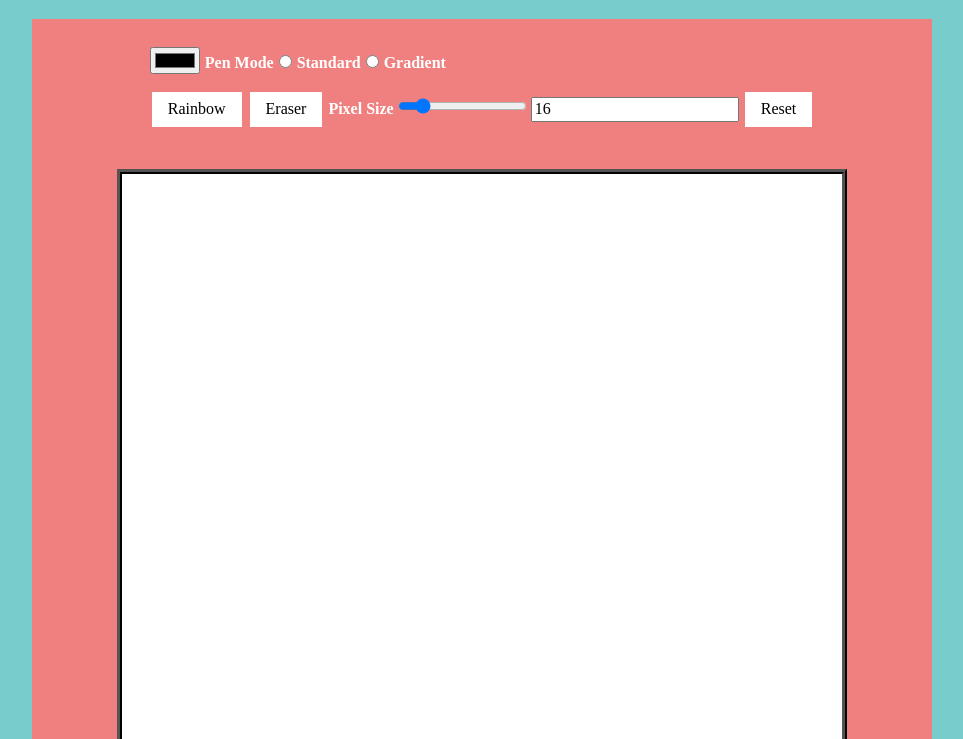
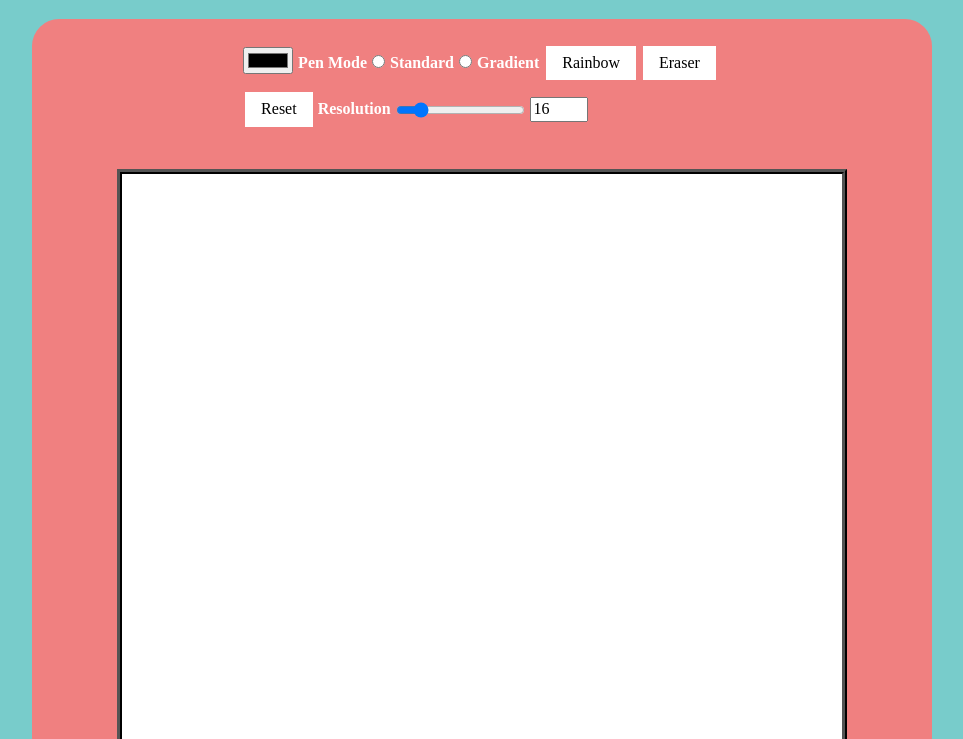
Before and after one commit to HakNart/Etch-A-Sketch, a plain HTML site: page index.html in a window 1280 px wide. Shown: the part 61-800 px from the top of the page, without its empty margins (158-1121 px from the left). Drawn offline with Linux system fonts and the light colour scheme.

Commit message:
Style the pixel setting panel

```diff
--- a/index.html
+++ b/index.html
@@ -17,13 +17,16 @@
                     <label for="standard">Standard</label>
                     <input type="radio" name="pen-mode" id="gradient" value='gradient'>
                     <label for='gradient'>Gradient</label>
+                    <button id='rainbow' class='button'>Rainbow</button>
+                    <button id='eraser' class='button'>Eraser</button>
                 </div>
-                <button id='rainbow' class='button'>Rainbow</button>
-                <button id='eraser' class='button'>Eraser</button>
-                <label for='size'>Pixel Size</label>
-                <input type="range" id='size' name='sizer' min='1' max='100' value='16'>
-                <input type='number' id='size-output' name='size-output'></input>
-                <button id='reset' class='button'>Reset</button>
+                <div id="other-settings">
+                    <button id='reset' class='button'>Reset</button>
+                    <label for='size'>Resolution</label>
+                    <input type="range" id='size' name='sizer' min='1' max='100' value='16'>
+                    <input type='number' id='size-output' name='size-output'></input>
+                </div>
+
             </div>
             <div id='sketch-pad'>
         </div>
--- a/style.css
+++ b/style.css
@@ -16,6 +16,7 @@ body {
     flex-direction: column;
     align-items: center;
     justify-content: space-around;
+    border-radius: 3%;
 }
 
 #sketch-pad {
@@ -35,6 +36,20 @@ body {
 }
 
 #pen-setting * {
+    margin-right: 5px;
+}
+
+#other-settings {
+    display: flex;
+    align-items: center;
+    justify-content: flex-start;
+}
+
+#size-output {
+    width: 50px;
+}
+
+#other-settings * {
     margin-right: 5px;
 }
 
```
